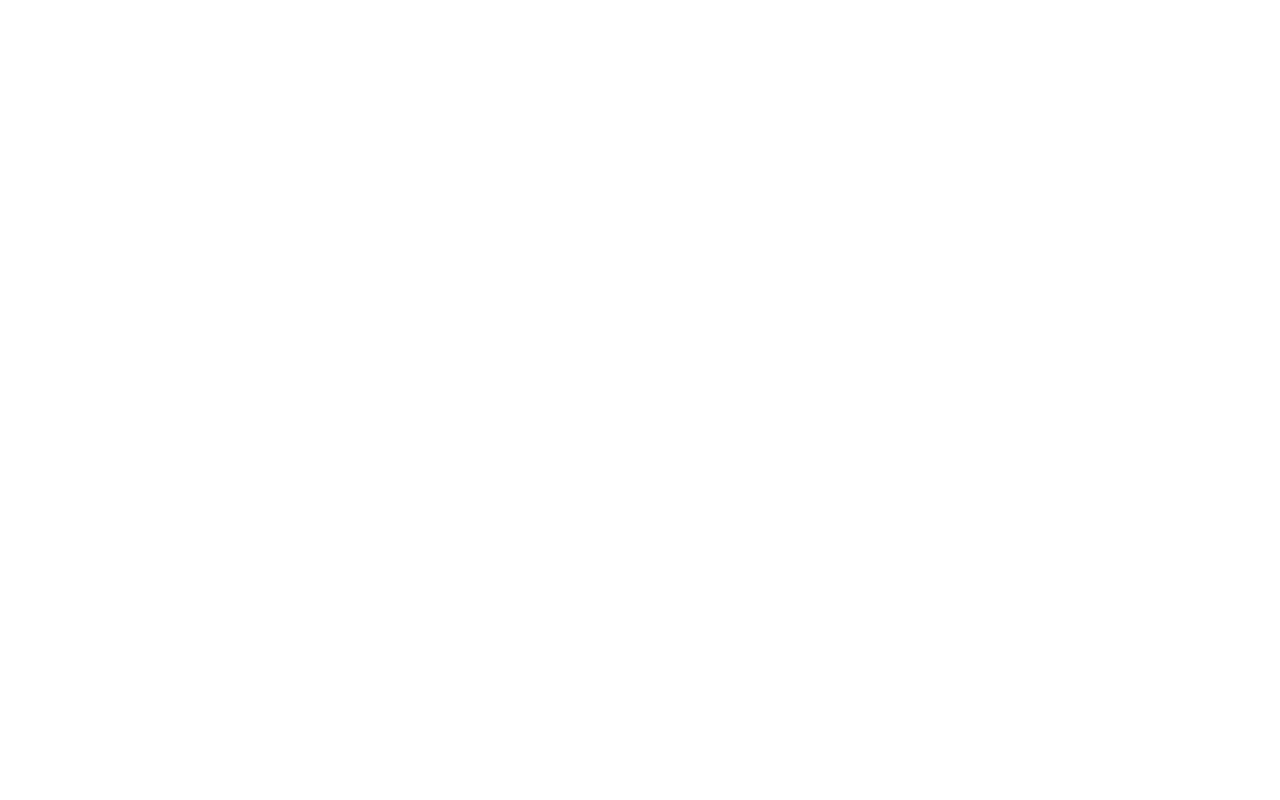
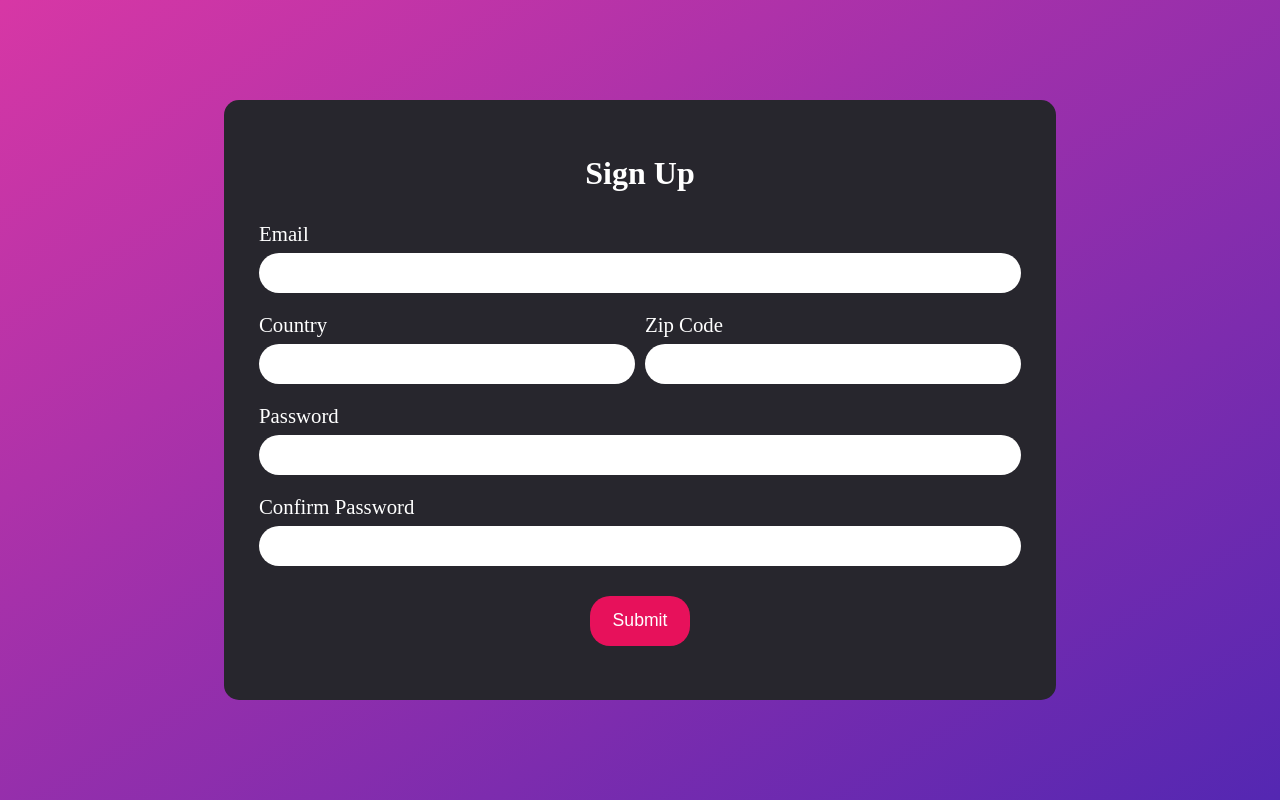
Before and after one commit to gavinv-m/form-practice, a website built with webpack: page dist/index.html in a window 1280 px wide. Built offline with nearby package versions, Linux system fonts and the light colour scheme.

Commit message:
Add and style elements

```diff
--- a/src/styles/styles.css
+++ b/src/styles/styles.css
@@ -4,7 +4,84 @@
   padding: 0;
 }
 
+:root {
+  font-size: 16px;
+}
+
 body {
+  background-image: linear-gradient(to bottom right, #d737a5, #5427b2);
   height: 100vh;
   width: 100vw;
+
+  /* Descendants: */
+  display: grid;
+  place-items: center;
 }
+
+button {
+  background-color: #e7115b;
+  border-style: none;
+  border-radius: 20px;
+  color: white;
+  font-size: 1.1rem;
+  height: 50px;
+  width: 100px;
+}
+
+button,
+h1 {
+  align-self: center;
+}
+
+form {
+  background-color: #27262d;
+  border-style: none;
+  border-radius: 15px;
+  height: 75%;
+  padding: 0px 35px 0px 35px;
+  width: 65%;
+
+  /* Descendants: */
+  gap: 30px;
+  justify-content: center;
+}
+
+form,
+.form-group,
+section {
+  display: flex;
+  flex-direction: column;
+}
+
+.form-group {
+  /* Descendants: */
+  gap: 7px;
+}
+
+h1,
+label {
+  color: white;
+}
+
+input {
+  border-radius: 25px;
+  border-style: none;
+  height: 40px;
+  padding-left: 15px;
+}
+
+label {
+  font-size: 1.3rem;
+}
+
+.location {
+  /* Descendants: */
+  display: grid;
+  gap: 10px;
+  grid-template-columns: repeat(auto-fit, minmax(150px, 1fr));
+}
+
+section {
+  /* Descendants: */
+  gap: 20px;
+}
```
Also changed, not shown: dist/index.html.
